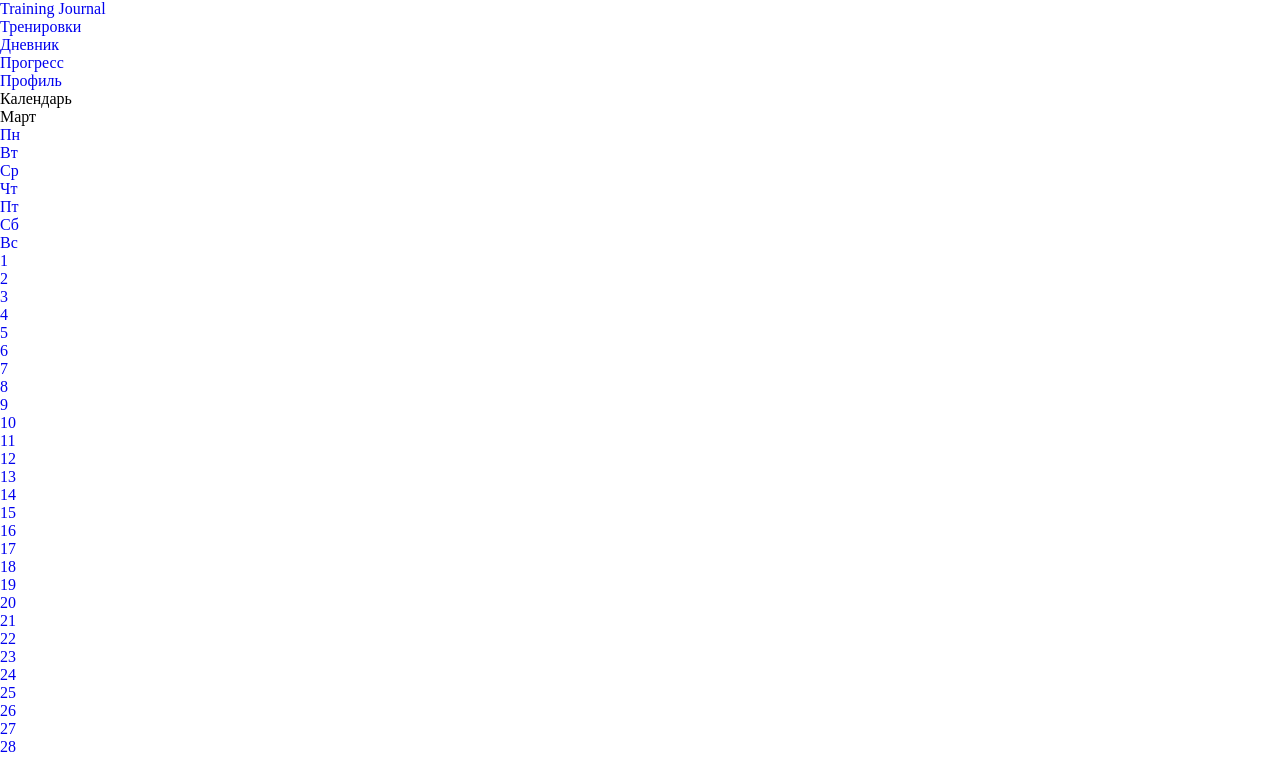
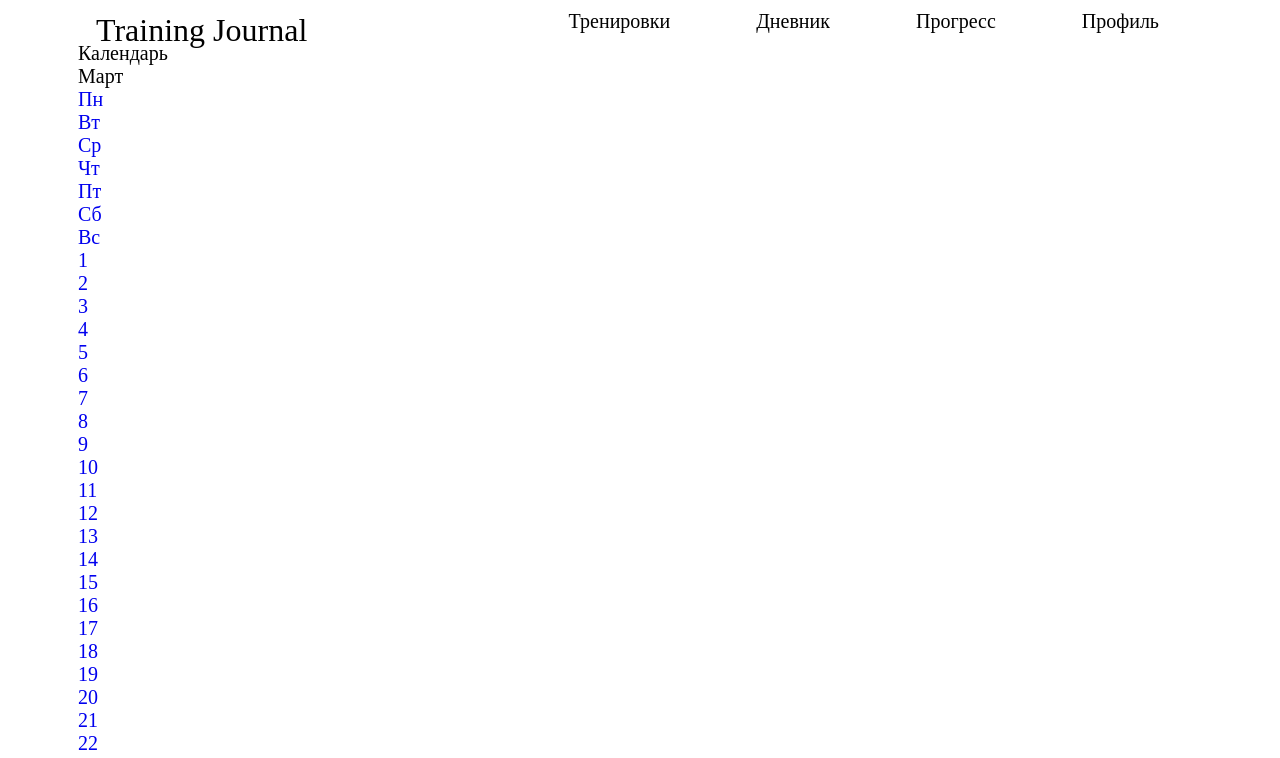
Before and after one commit to Programm-forse/training-journal, a website: page index.html in a window 1280 px wide. Shown: the top 758 px of the page. Drawn offline with Linux system fonts and the light colour scheme.

Commit message:
edit css

```diff
--- a/css/style.css
+++ b/css/style.css
@@ -87,3 +87,40 @@ label {
 legend {
 	display: block;
 }
+
+
+
+/* My custom css */
+
+.container {
+  display: flex;
+  flex-direction: column;
+  font-size: 20px;
+  margin: 0 78px;
+  height: 100%;
+}
+
+.header {
+  display: flex;
+  justify-content: space-between;
+  align-items: center;
+
+}
+.navbar > ul{
+  display: flex;
+
+}
+
+.logo {
+  font-size: 32px;
+  margin-top: 18px;
+  margin-left: 9px;
+  margin-right: 7px;
+  line-height: 1.5rem;
+  color: black;
+  flex-grow: 3;
+}
+.navbar-list-point{
+  color: black;
+  margin: 24px 43px;
+}
```
